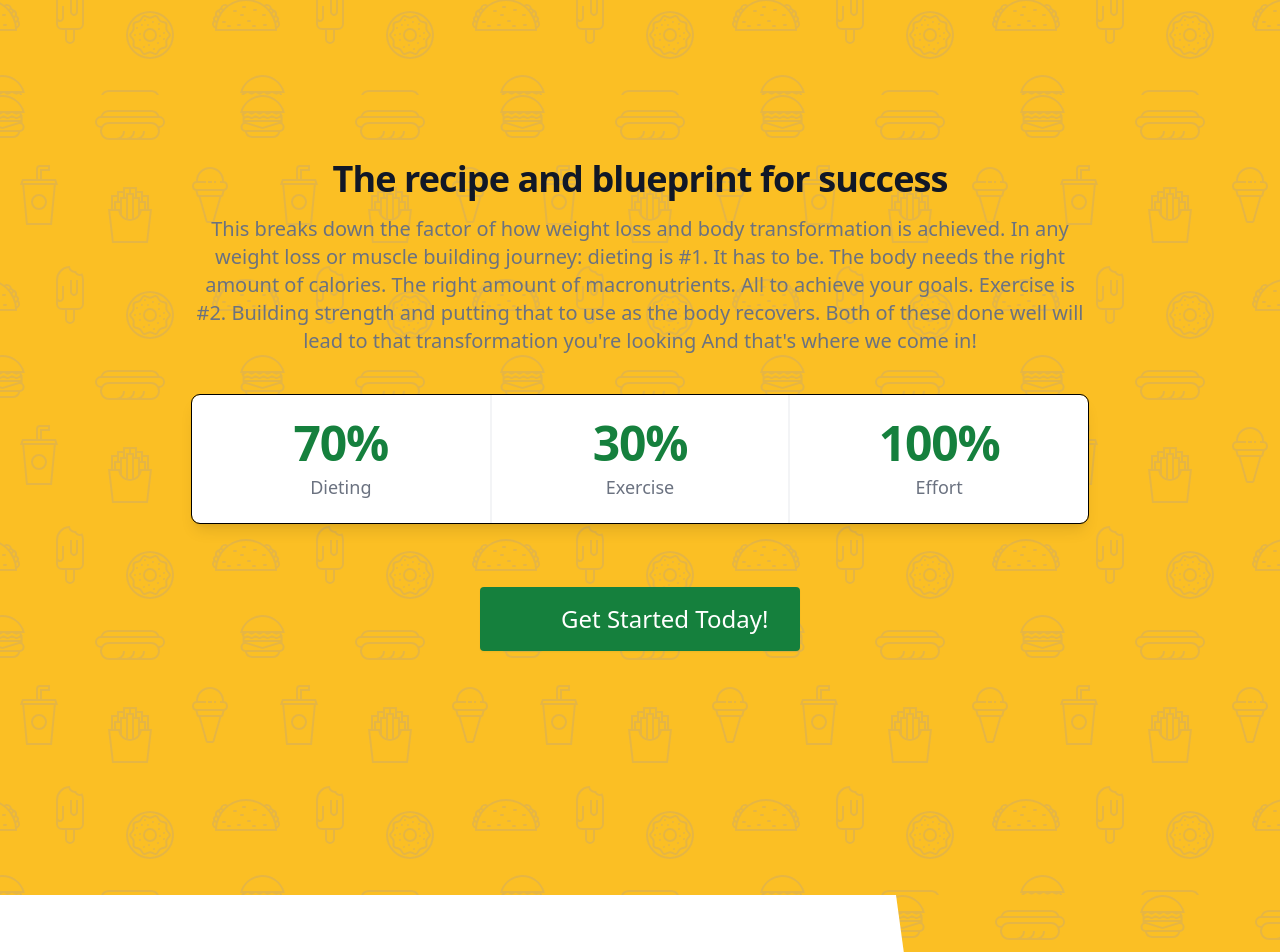
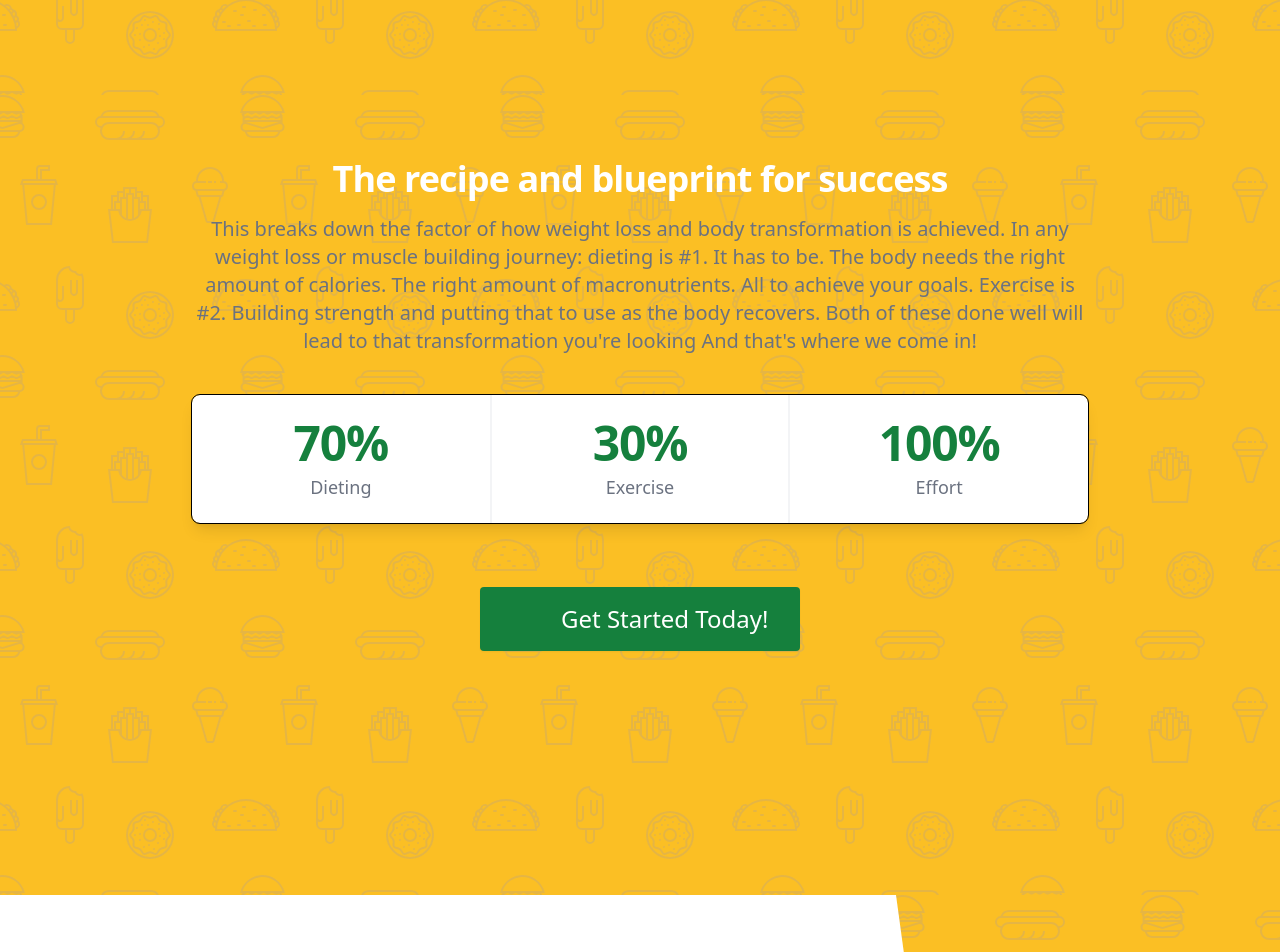
Before and after one commit to mohammed-alialhassan/figurenow, a Next.js app in the folder client/: page / in a window 1280 px wide. Shown: the part 2293-3245 px from the top of the page. Built offline with nearby package versions, Linux system fonts and the light colour scheme.

Commit message:
updated readme

```diff
--- a/client/pages/index.js
+++ b/client/pages/index.js
@@ -136,7 +136,7 @@
         >
           <div className="mx-auto max-w-7xl px-4 sm:px-6 lg:px-8">
             <div className="mx-auto max-w-4xl text-center">
-              <h2 className="text-3xl font-bold tracking-tight text-gray-900 sm:text-4xl">
+              <h2 className="text-3xl font-bold tracking-tight text-white sm:text-4xl">
                 The recipe and blueprint for success
               </h2>
               <p className="mt-3 text-base sm:text-xl text-gray-500 sm:mt-4">
```
Also changed, not shown: 1 other file (tests, documents, lock files or other folders).
